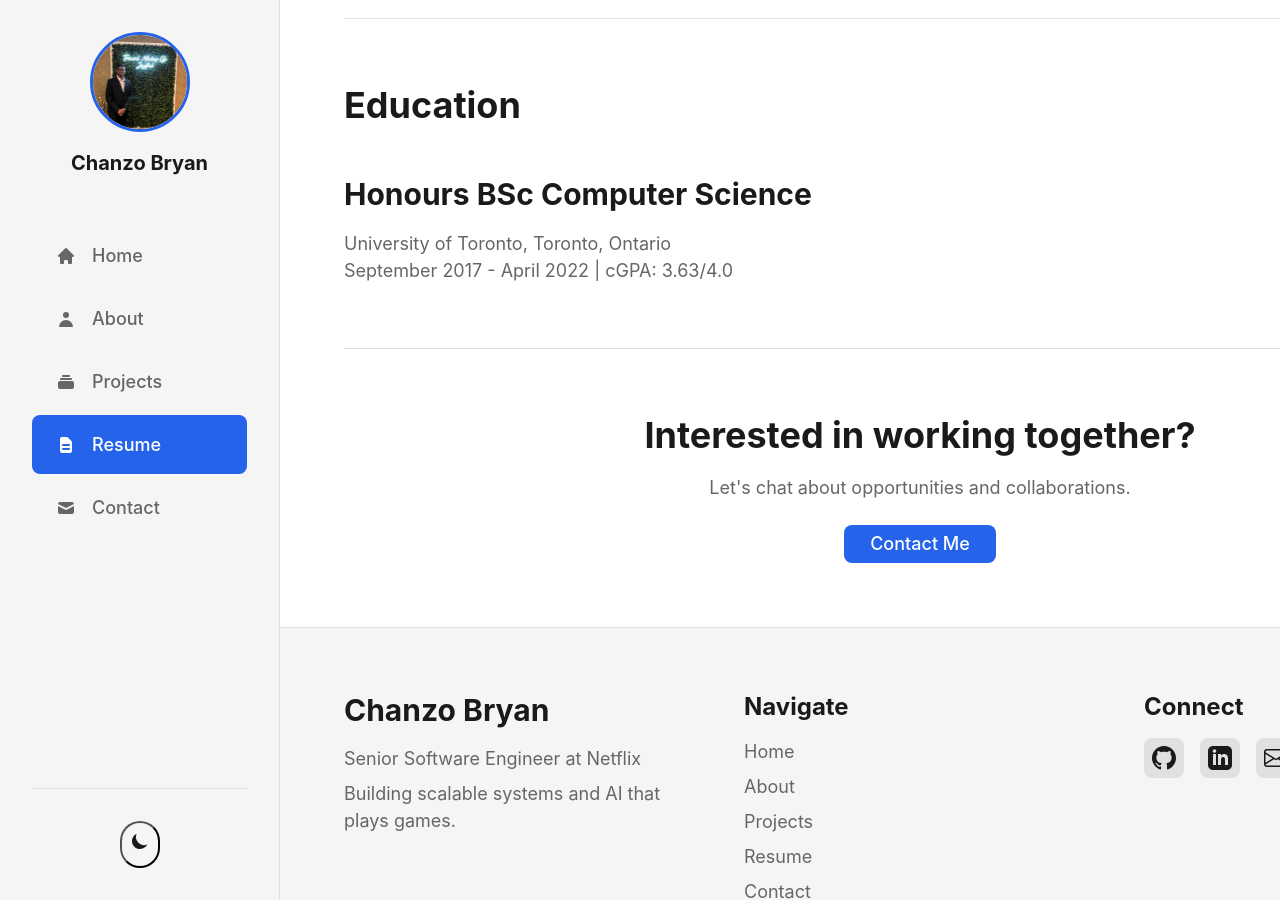
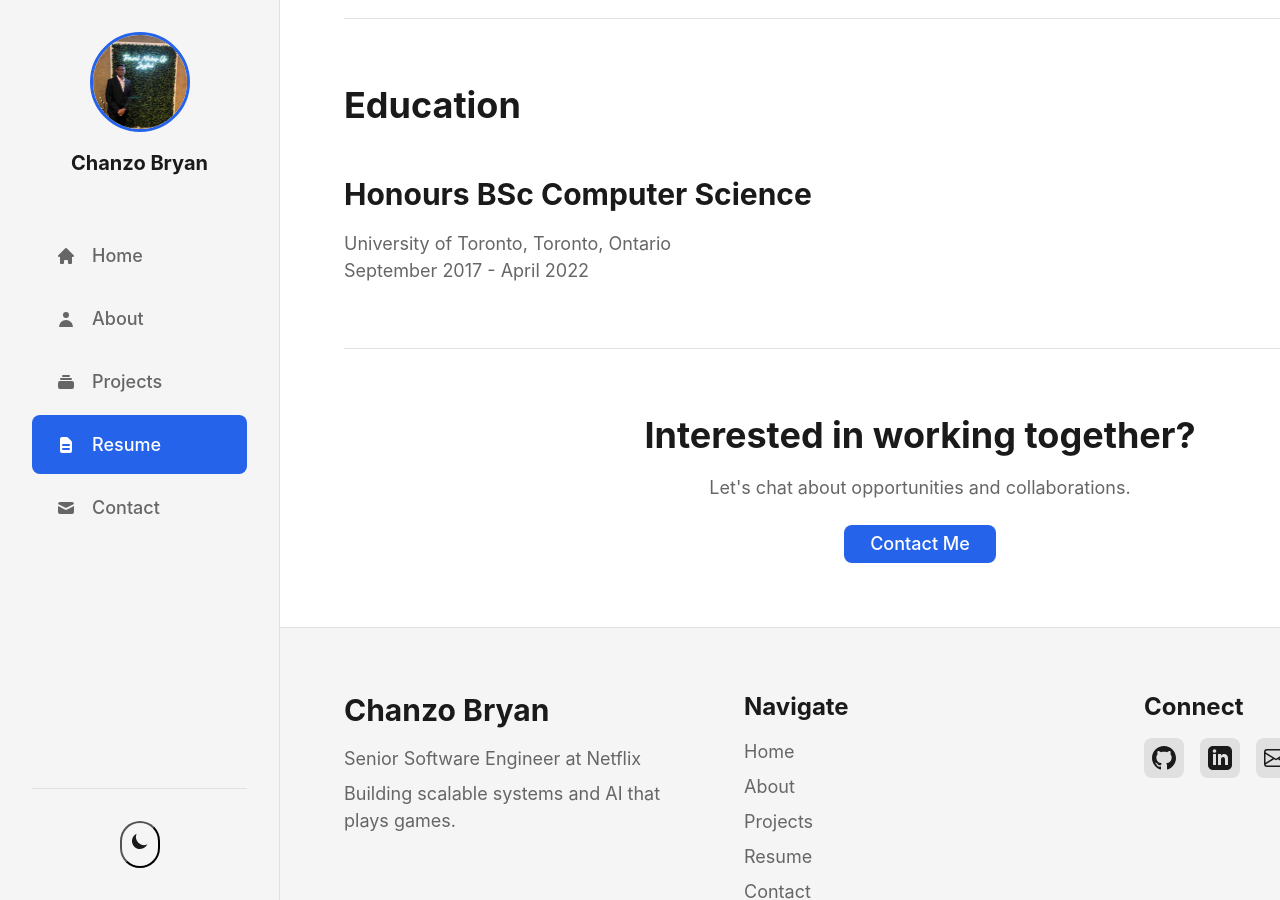
Before and after one commit to Chainso/chanzobryan.com, a Jekyll site: the page built from resume.md, in a window 1280 px wide and 900 px high, scrolled down 1731 px. Built offline with Jekyll 4.4.1, drawn with Linux system fonts in a browser that asks for light colours.

Commit message:
Remove GPA from education section

```diff
--- a/resume.md
+++ b/resume.md
@@ -70,7 +70,7 @@ description: Work experience, education, and professional background
   <h3>Honours BSc Computer Science</h3>
   <p style="color: var(--text-secondary);">
     University of Toronto, Toronto, Ontario<br>
-    September 2017 - April 2022 | cGPA: 3.63/4.0
+    September 2017 - April 2022
   </p>
 </div>
 
```
